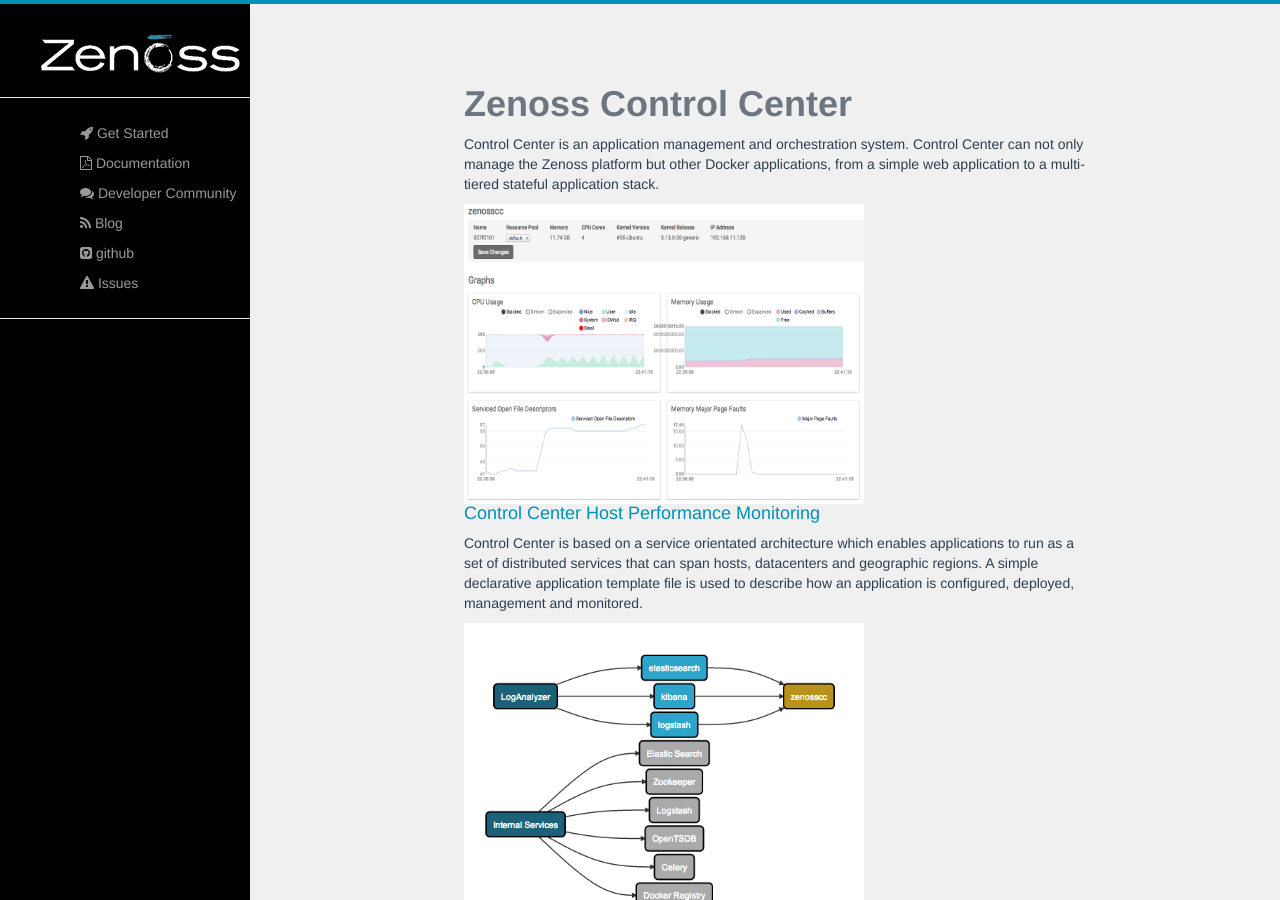
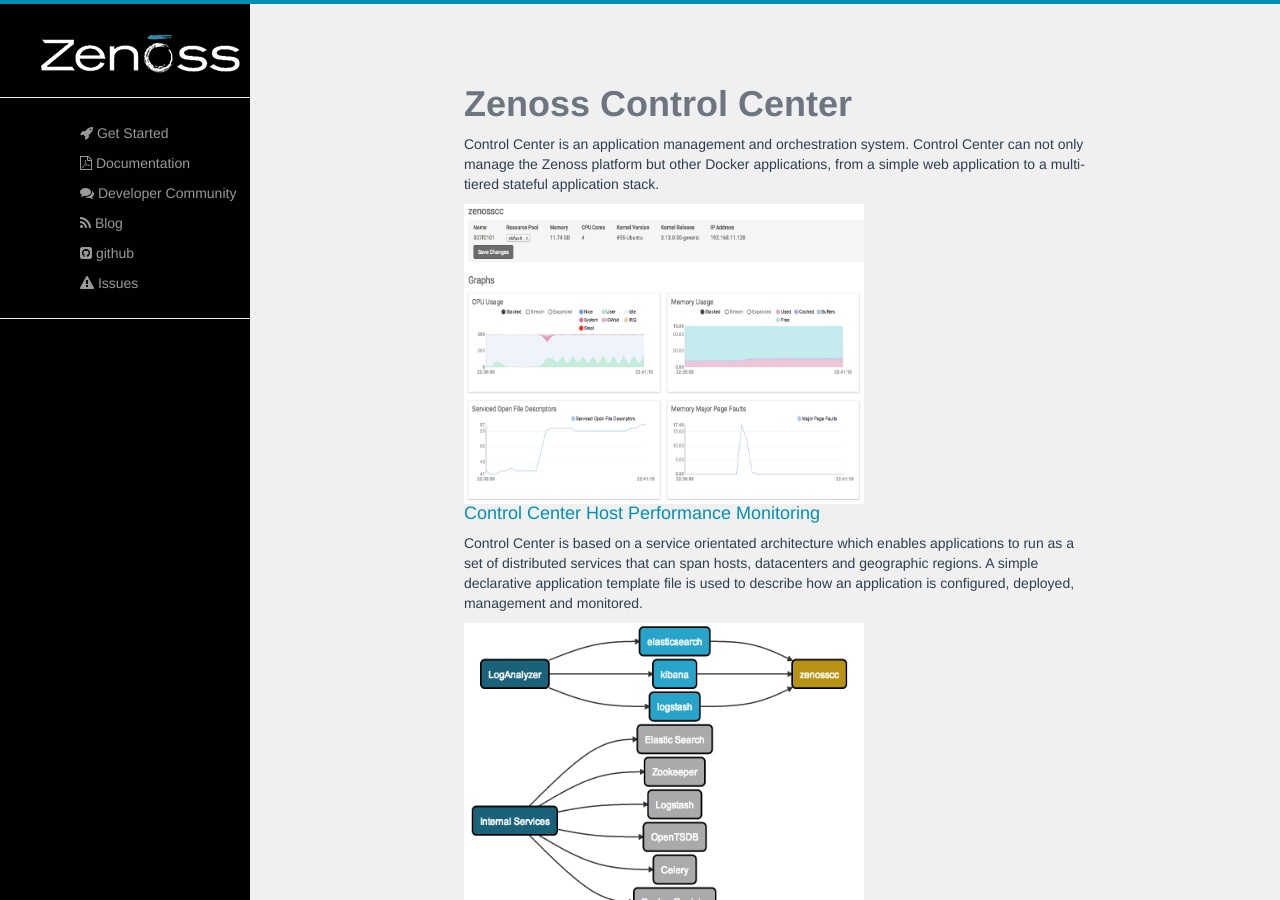
Before and after one commit to control-center/zenoss.io, a Jekyll site: the page built from index.html, in a window 1280 px wide and 900 px high. Built offline with Jekyll 4.4.1, drawn with Linux system fonts in a browser that asks for light colours; nearby versions of some CDN libraries; Markdown is read by kramdown in place of the engine named in the settings.

Commit message:
Updated images

```diff
--- a/index.html
+++ b/index.html
@@ -16,11 +16,11 @@
       <p>Control Center is an application management and orchestration system. Control Center can not only manage the Zenoss platform but other Docker applications, from a simple web application to a multi-tiered stateful application stack.</p>
 
 
-      <h4><img src="/assets/ss.png" height="300" width="400" align="center"><br>Control Center Host Performance Monitoring</h4>
+      <h4><img src="/assets/cc_host_health.png" height="300" width="400" align="center"><br>Control Center Host Performance Monitoring</h4>
 
       <p>Control Center is based on a service orientated architecture which enables applications to run as a set of distributed services that can span hosts, datacenters and geographic regions. A simple declarative application template file is used to describe how an application is configured, deployed, management and monitored.</p>
 
-      <h4><img src="/assets/flow.png" height="300" width="400" align="center"><br>Application Topology View - ELK Stack</h4>
+      <h4><img src="/assets/cc_app_top.png" height="300" width="400" align="center"><br>Application Topology View - ELK Stack</h4>
       <p>Monitoring anything and everything is part of our DNA here at Zenoss, so we have built declarative monitoring support into Control Center. Applications can be automatically monitored and modeled upon provisioning.</p>
 
       <ul><h4>Control Center key features:</h4>
```
